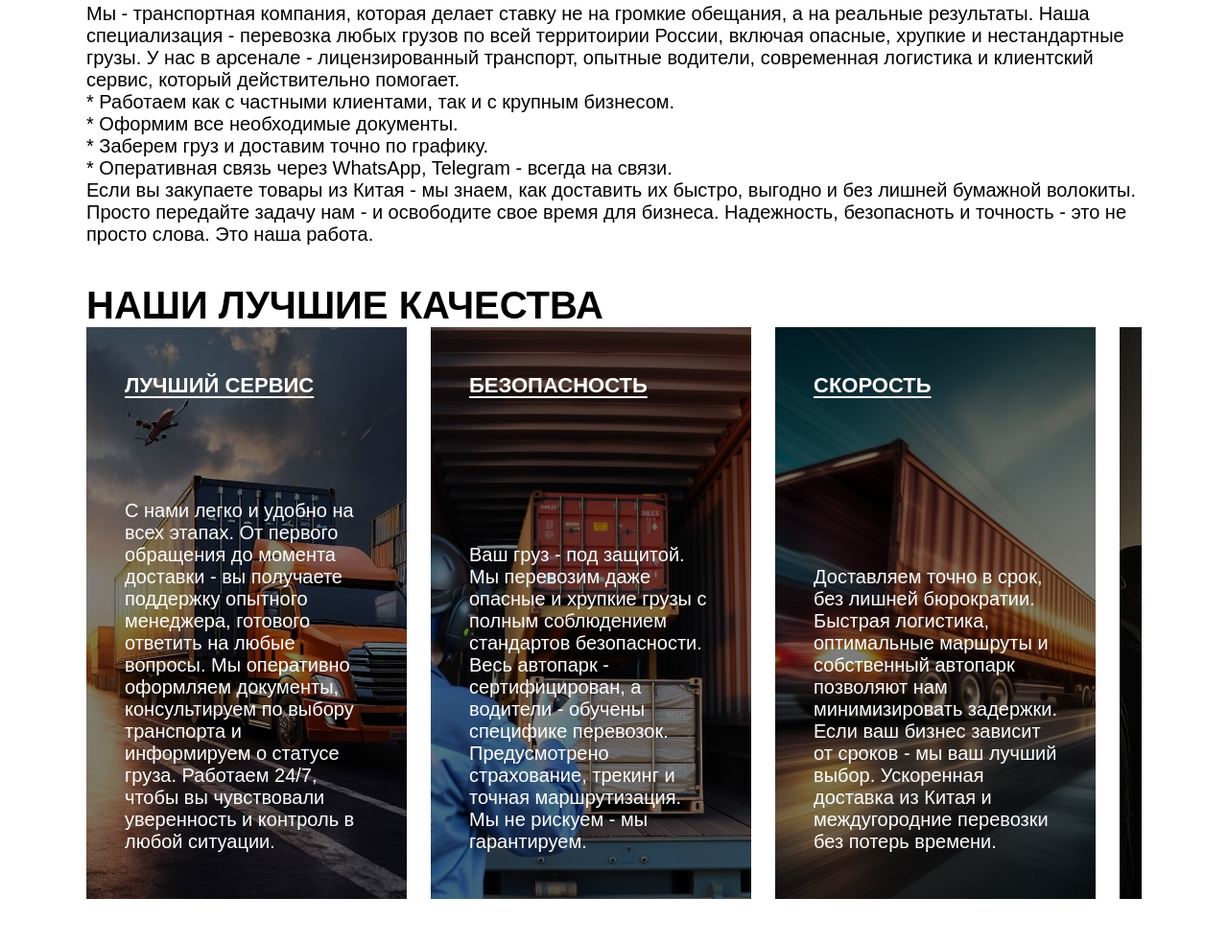
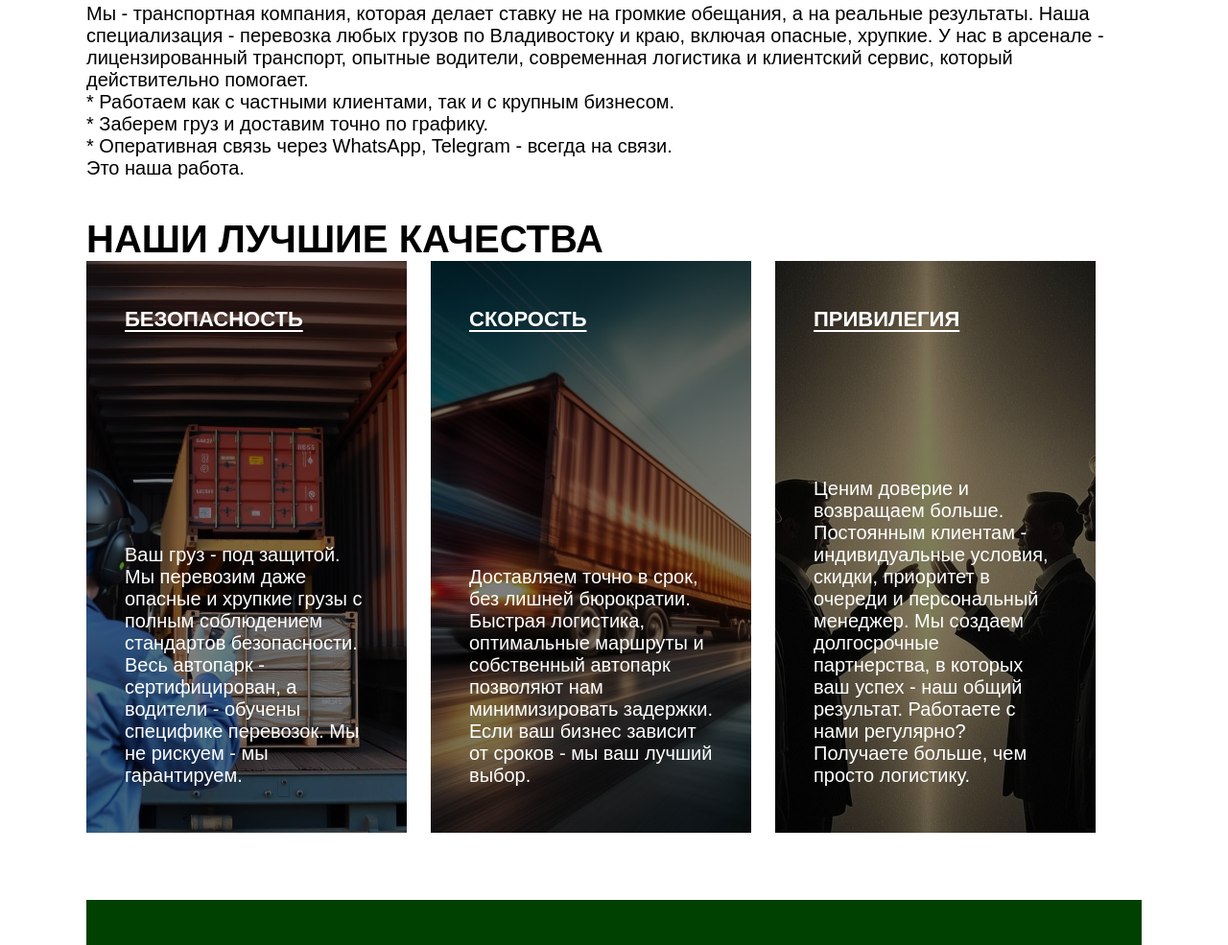
Before and after one commit to vadimkailera/Abrahimov, a plain HTML site: page index.html in a window 1280 px wide. Shown: the part 343-1328 px from the top of the page at 96% size. Drawn offline with Linux system fonts and the light colour scheme.

```diff
--- a/index.html
+++ b/index.html
@@ -46,14 +46,11 @@
         <h3 class="about__title">Грузоперевозки по всей России - быстро, безопасно и без лишней суеты</h3>
         <p class="about__text">
           Мы - транспортная компания, которая делает ставку не на громкие обещания, а на реальные результаты.
-          Наша специализация - перевозка любых грузов по всей территоирии России, включая опасные, хрупкие и нестандартные грузы.
+          Наша специализация - перевозка любых грузов по Владивостоку и краю, включая опасные, хрупкие.
           У нас в арсенале - лицензированный транспорт, опытные водители, современная логистика и клиентский сервис, который действительно помогает.<br />
           * Работаем как с частными клиентами, так и с крупным бизнесом.<br />
-          * Оформим все необходимые документы.<br />
           * Заберем груз и доставим точно по графику.<br />
-          * Оперативная связь через WhatsApp, Telegram - всегда на связи.<br />
-          Если вы закупаете товары из Китая - мы знаем, как доставить их быстро, выгодно и без лишней бумажной волокиты.
-          Просто передайте задачу нам - и освободите свое время для бизнеса. Надежность, безопасноть и точность - это не просто слова. Это наша работа.
+          * Оперативная связь через WhatsApp, Telegram - всегда на связи.<br /> Это наша работа.
 
         </p>
 
@@ -62,22 +59,6 @@
         <main class="lots">
       <h2 class="lots__heading">Наши лучшие качества</h2>
       <ul class="lots__card-list">
-        <li class="lots__card-list-item">
-          <a class="card-link">
-            <article class="card card_type_service">
-              <div class="overlay"></div>
-              <h3 class="card__title">
-                Лучший сервис
-              </h3>
-              <p class="card__text">
-                С нами легко и удобно на всех этапах. От первого обращения до момента доставки -
-                вы получаете поддержку опытного менеджера, готового ответить на любые вопросы.
-                Мы оперативно оформляем документы, консультируем по выбору транспорта и информируем о статусе груза.
-                Работаем 24/7, чтобы вы чувствовали уверенность и контроль в любой ситуации.
-              </p>
-            </article>
-          </a>
-        </li>
         <li class="lots__card-list-item">
           <a class="card-link">
             <article class="card card_type_protect">
@@ -89,7 +70,6 @@
                 Ваш груз - под защитой.
                 Мы перевозим даже опасные и хрупкие грузы с полным соблюдением стандартов безопасности.
                 Весь автопарк - сертифицирован, а водители - обучены специфике перевозок.
-                Предусмотрено страхование, трекинг и точная маршрутизация.
                 Мы не рискуем - мы гарантируем.
               </p>
             </article>
@@ -106,7 +86,6 @@
                 Доставляем точно в срок, без лишней бюрократии.
                 Быстрая логистика, оптимальные маршруты и собственный автопарк позволяют нам
                 минимизировать задержки. Если ваш бизнес зависит от сроков - мы ваш лучший выбор.
-                Ускоренная доставка из Китая и междугородние перевозки без потерь времени.
               </p>
             </article>
           </a>
@@ -149,7 +128,7 @@
     </section>
     <footer class="footer">
       <address class="footer__address">
-        <p>© 2025 "ИП Абрахимов"
+        <p>© 2025 ИП "Абрахимов"
           Все права защищены.
         </p>
       </address>
```
Also changed, not shown: styles/style.css (+2 -6 lines).
